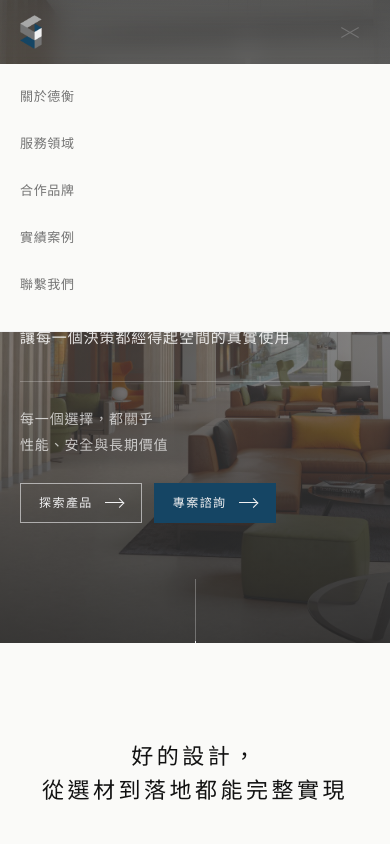
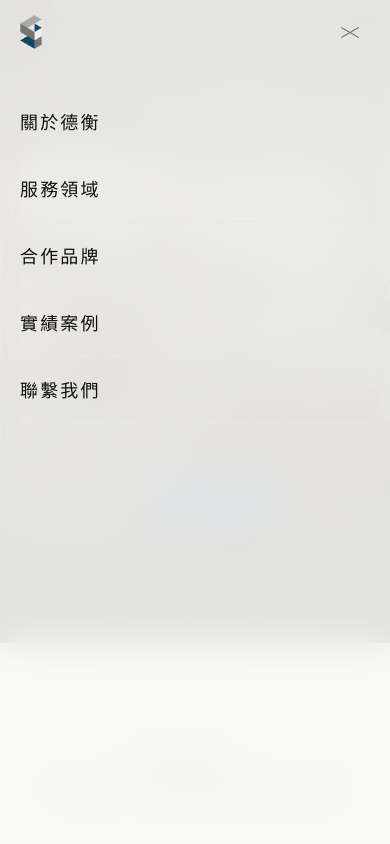
Before and after one commit to oneezh96/dehung-website, a plain HTML site: page index.html in a window 390 px wide. Both pictures are taken after a click on the button "開啟選單". Shown: the top 844 px of the page. Drawn offline with Linux system fonts and the light colour scheme.

Commit message:
手機版選單改為全螢幕霧面淡入，選項依序浮現
Co-Authored-By: Claude Opus 5.5 <noreply@anthropic.com>

```diff
--- a/main.js
+++ b/main.js
@@ -114,6 +114,8 @@ if (navToggle && nav) {
     nav.classList.toggle("is-open", open);
   };
   navToggle.addEventListener("click", () => setOpen(navToggle.getAttribute("aria-expanded") !== "true"));
+  // picking a page (or a #section on the same page) closes the menu
+  nav.addEventListener("click", (e) => { if (e.target.closest("a")) setOpen(false); });
   document.addEventListener("keydown", (e) => {
     if (e.key === "Escape" && nav.classList.contains("is-open")) {
       setOpen(false);
--- a/styles.css
+++ b/styles.css
@@ -1048,19 +1048,39 @@ body:has(.contact) .site-header::before { -webkit-backdrop-filter: none; backdro
 }
 @media (max-width: 900px) {
   .nav-toggle { display: block; }
+  /* mobile menu: a frosted sheet that fills the screen behind the logo and toggle, fades in,
+     and brings the items up one after another */
   .site-nav {
-    display: none;
-    position: absolute;
-    top: 100%;
-    left: 0;
-    right: 0;
-    background: var(--color-bg);
-    border-bottom: 1px solid var(--logo-white);
+    position: fixed;
+    inset: 0;
+    z-index: -1; /* above the header tint, below the logo and toggle */
+    padding-top: var(--header-h);
+    background: rgba(250, 250, 248, 0.88);
+    -webkit-backdrop-filter: blur(20px) saturate(1.2);
+    backdrop-filter: blur(20px) saturate(1.2);
+    opacity: 0;
+    visibility: hidden;
+    transition: opacity 0.45s var(--ease), visibility 0s 0.45s;
   }
-  .site-nav.is-open { display: block; }
-  .site-nav__list { flex-direction: column; gap: 0; padding: 8px var(--gutter) 24px; }
-  .site-nav a { padding: 14px 0; }
+  .site-nav.is-open { opacity: 1; visibility: visible; transition: opacity 0.45s var(--ease); }
+  .site-nav__list { flex-direction: column; gap: 0; padding: 24px var(--gutter); }
+  .site-nav li {
+    border-bottom: 1px solid var(--color-border);
+    opacity: 0;
+    transform: translateY(12px);
+    transition: opacity 0.3s, transform 0.3s var(--ease);
+  }
+  .site-nav.is-open li { opacity: 1; transform: none; transition: opacity 0.5s, transform 0.6s var(--ease); }
+  .site-nav.is-open li:nth-child(1) { transition-delay: 0.08s; }
+  .site-nav.is-open li:nth-child(2) { transition-delay: 0.13s; }
+  .site-nav.is-open li:nth-child(3) { transition-delay: 0.18s; }
+  .site-nav.is-open li:nth-child(4) { transition-delay: 0.23s; }
+  .site-nav.is-open li:nth-child(5) { transition-delay: 0.28s; }
+  .site-nav a { padding: 20px 0; font-size: 18px; letter-spacing: 0.12em; color: var(--color-ink); }
   .site-nav a::after { display: none; }
+  /* the page underneath stays put while the menu is open */
+  body:has(.site-nav.is-open) { overflow: hidden; }
+  .site-header:has(.site-nav.is-open)::before { opacity: 0; }
 }
 @media (max-width: 720px) {
   :root { --gutter: 20px; --space-section: 96px; --header-h: 64px; }
```
